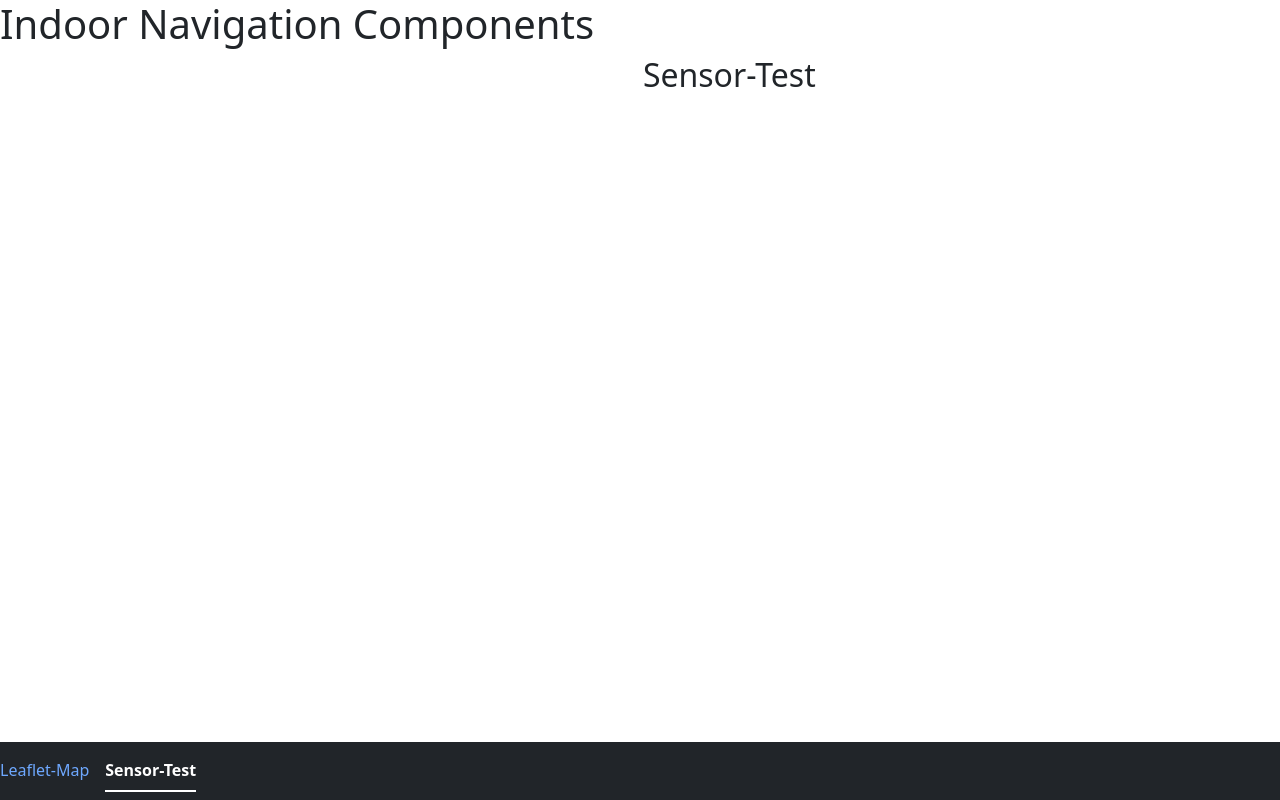
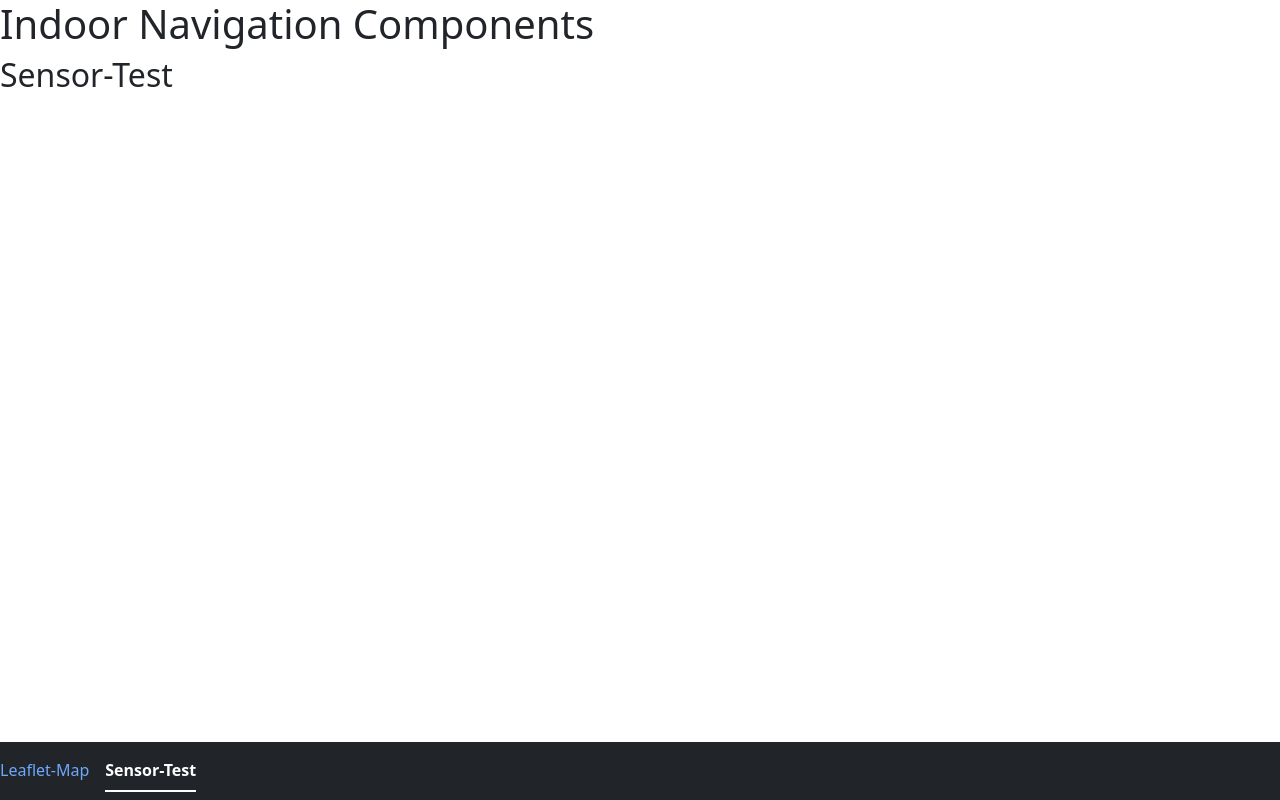
Before and after one commit to danielgilbers/indoor-navigation, a plain HTML site: page index.html in a window 1280 px wide. Both pictures are taken after a click on the tab "Sensor-Test". Drawn offline with nearby package versions, Linux system fonts and the light colour scheme.

Commit message:
fix position of sensor tab

```diff
--- a/index.html
+++ b/index.html
@@ -23,7 +23,7 @@
                 <div class="flex-grow-1" id="map"></div>
             </div>
 
-            <div class="tab-pane fade flex-grow-1" id="nav-sensor" role="tabpanel" aria-labelledby="nav-sensor-tab"
+            <div class="tab-pane fade flex-grow-1 position-absolute" id="nav-sensor" role="tabpanel" aria-labelledby="nav-sensor-tab"
                 tabindex="0">
                 <h2>Sensor-Test</h2>
 
```
